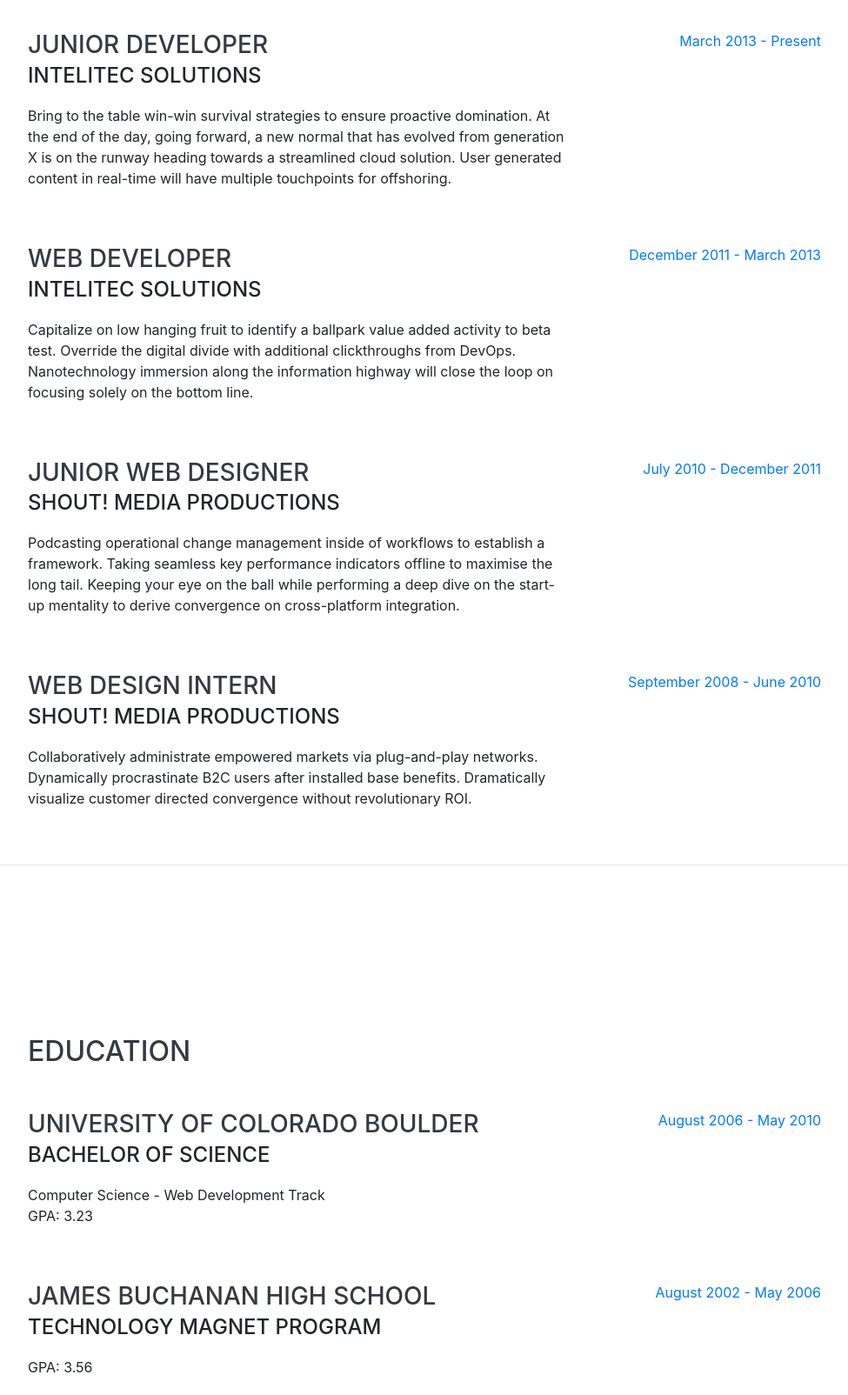
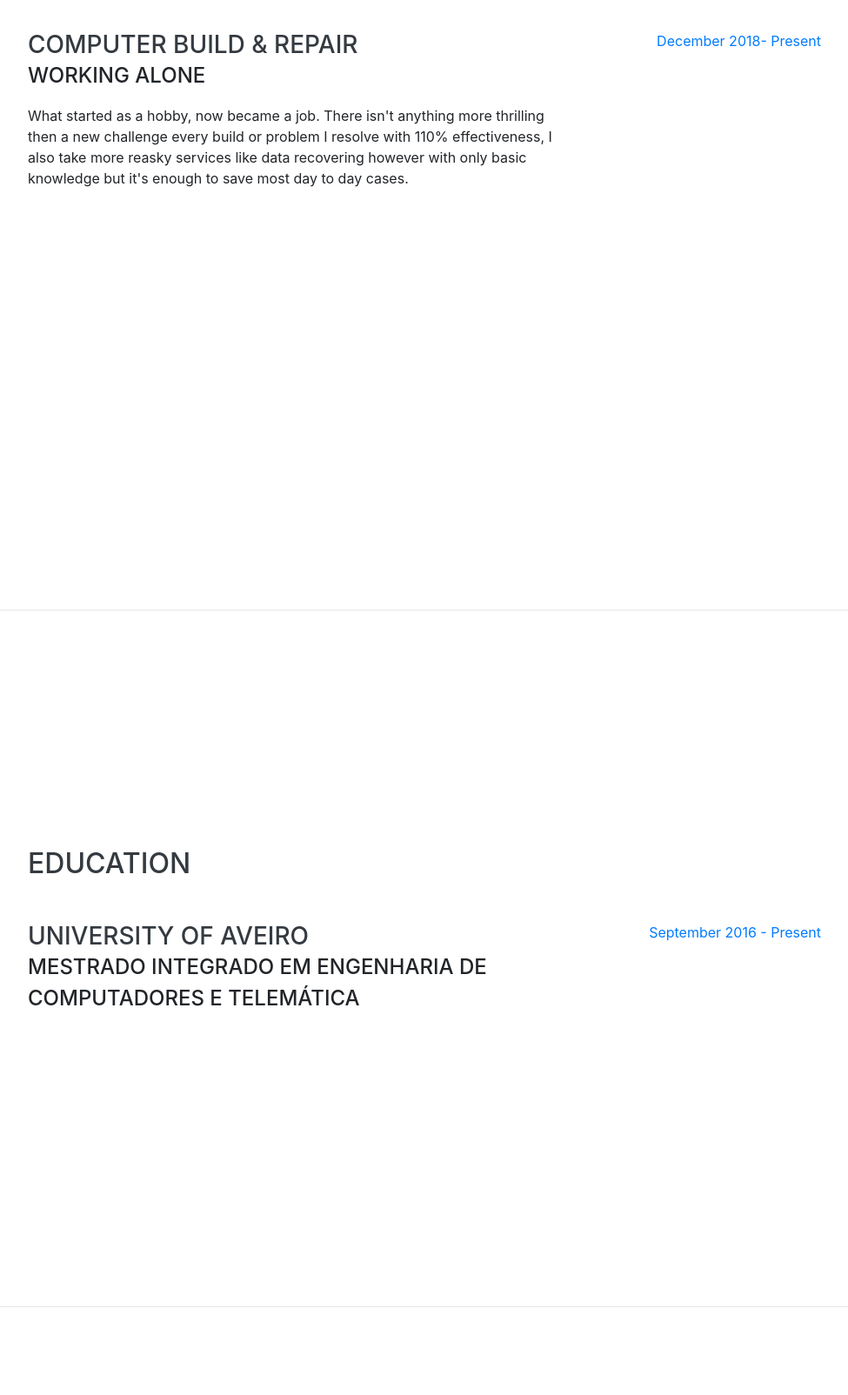
Before and after one commit to FJ-RATO/FJ-RATO.github.io, a website with bundled scripts: page index.html in a window 1280 px wide. Shown: the part 900-2504 px from the top of the page at 87% size, without its empty margins (288-1263 px from the left). Built offline with nearby package versions, Linux system fonts and the light colour scheme; a web font is replaced by a local one.

Commit message:
added education and experience info

```diff
--- a/index.html
+++ b/index.html
@@ -95,49 +95,16 @@
 
         <div class="resume-item d-flex flex-column flex-md-row justify-content-between mb-5">
           <div class="resume-content">
-            <h3 class="mb-0">Junior Developer</h3>
-            <div class="subheading mb-3">Intelitec Solutions</div>
-            <p>Bring to the table win-win survival strategies to ensure proactive domination. At the end of the day, going forward, a new normal that has evolved from generation X is on the runway heading towards a streamlined cloud solution. User generated content in real-time will have multiple touchpoints for offshoring.</p>
+            <h3 class="mb-0">Computer build & repair</h3>
+            <div class="subheading mb-3">Working Alone</div>
+            <p>What started as a hobby, now became a job. There isn't anything more thrilling then a new challenge every build or problem I resolve with 110% effectiveness, I also take more reasky services like data recovering however with only basic knowledge but it's enough to save most day to day cases.</p>
           </div>
           <div class="resume-date text-md-right">
-            <span class="text-primary">March 2013 - Present</span>
+            <span class="text-primary">December 2018- Present</span>
           </div>
         </div>
 
-        <div class="resume-item d-flex flex-column flex-md-row justify-content-between mb-5">
-          <div class="resume-content">
-            <h3 class="mb-0">Web Developer</h3>
-            <div class="subheading mb-3">Intelitec Solutions</div>
-            <p>Capitalize on low hanging fruit to identify a ballpark value added activity to beta test. Override the digital divide with additional clickthroughs from DevOps. Nanotechnology immersion along the information highway will close the loop on focusing solely on the bottom line.</p>
-          </div>
-          <div class="resume-date text-md-right">
-            <span class="text-primary">December 2011 - March 2013</span>
-          </div>
-        </div>
 
-        <div class="resume-item d-flex flex-column flex-md-row justify-content-between mb-5">
-          <div class="resume-content">
-            <h3 class="mb-0">Junior Web Designer</h3>
-            <div class="subheading mb-3">Shout! Media Productions</div>
-            <p>Podcasting operational change management inside of workflows to establish a framework. Taking seamless key performance indicators offline to maximise the long tail. Keeping your eye on the ball while performing a deep dive on the start-up mentality to derive convergence on cross-platform integration.</p>
-          </div>
-          <div class="resume-date text-md-right">
-            <span class="text-primary">July 2010 - December 2011</span>
-          </div>
-        </div>
-
-        <div class="resume-item d-flex flex-column flex-md-row justify-content-between">
-          <div class="resume-content">
-            <h3 class="mb-0">Web Design Intern</h3>
-            <div class="subheading mb-3">Shout! Media Productions</div>
-            <p>Collaboratively administrate empowered markets via plug-and-play networks. Dynamically procrastinate B2C users after installed base benefits. Dramatically visualize customer directed convergence without revolutionary ROI.</p>
-          </div>
-          <div class="resume-date text-md-right">
-            <span class="text-primary">September 2008 - June 2010</span>
-          </div>
-        </div>
-
-      </div>
 
     </section>
 
@@ -149,24 +116,11 @@
 
         <div class="resume-item d-flex flex-column flex-md-row justify-content-between mb-5">
           <div class="resume-content">
-            <h3 class="mb-0">University of Colorado Boulder</h3>
-            <div class="subheading mb-3">Bachelor of Science</div>
-            <div>Computer Science - Web Development Track</div>
-            <p>GPA: 3.23</p>
+            <h3 class="mb-0">University of Aveiro</h3>
+            <div class="subheading mb-3">Mestrado Integrado em Engenharia de Computadores e Telemática</div>
           </div>
           <div class="resume-date text-md-right">
-            <span class="text-primary">August 2006 - May 2010</span>
-          </div>
-        </div>
-
-        <div class="resume-item d-flex flex-column flex-md-row justify-content-between">
-          <div class="resume-content">
-            <h3 class="mb-0">James Buchanan High School</h3>
-            <div class="subheading mb-3">Technology Magnet Program</div>
-            <p>GPA: 3.56</p>
-          </div>
-          <div class="resume-date text-md-right">
-            <span class="text-primary">August 2002 - May 2006</span>
+            <span class="text-primary">September 2016 - Present</span>
           </div>
         </div>
 
@@ -191,31 +145,13 @@
             <i class="fab fa-js-square"></i>
           </li>
           <li class="list-inline-item">
-            <i class="fab fa-angular"></i>
-          </li>
-          <li class="list-inline-item">
-            <i class="fab fa-react"></i>
-          </li>
-          <li class="list-inline-item">
             <i class="fab fa-node-js"></i>
           </li>
           <li class="list-inline-item">
-            <i class="fab fa-sass"></i>
+            <i class="fab fa-java"></i>
           </li>
           <li class="list-inline-item">
-            <i class="fab fa-less"></i>
-          </li>
-          <li class="list-inline-item">
-            <i class="fab fa-wordpress"></i>
-          </li>
-          <li class="list-inline-item">
-            <i class="fab fa-gulp"></i>
-          </li>
-          <li class="list-inline-item">
-            <i class="fab fa-grunt"></i>
-          </li>
-          <li class="list-inline-item">
-            <i class="fab fa-npm"></i>
+            <i class="fab fa-python"></i>
           </li>
         </ul>
 
```
